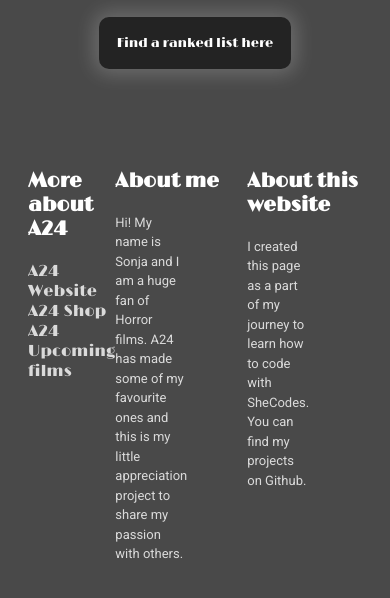
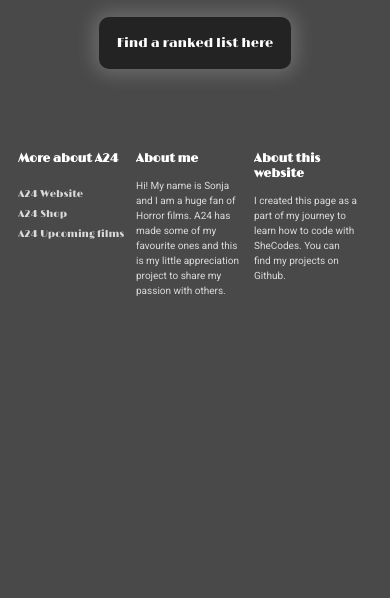
Before and after one commit to itsSonchan/A24HorrorList, a plain HTML site: page index.html in a window 390 px wide. Shown: the part 300-898 px from the top of the page. After the commit the page ends 844 px from the top, so only its background shows below. Drawn offline with nearby package versions, Linux system fonts and the light colour scheme.

Commit message:
made footer responsive

```diff
--- a/index.html
+++ b/index.html
@@ -30,15 +30,23 @@
             <h3>More about A24</h3>
             <ul>
               <li>
-                <a href="https://a24films.com/" target="_blank">A24 Website</a>
+                <a href="https://a24films.com/" target="_blank" class="a24-link"
+                  >A24 Website</a
+                >
               </li>
               <li>
-                <a href="https://shop.a24films.com/" target="_blank"
+                <a
+                  href="https://shop.a24films.com/"
+                  target="_blank"
+                  class="a24-link"
                   >A24 Shop</a
                 >
               </li>
               <li>
-                <a href="https://a24films.com/films" target="_blank"
+                <a
+                  href="https://a24films.com/films"
+                  target="_blank"
+                  class="a24-link"
                   >A24 Upcoming films</a
                 >
               </li>
--- a/styles.css
+++ b/styles.css
@@ -87,4 +87,18 @@ h3 {
     font-size: 13px;
     padding: 18px;
   }
+  h3 {
+    font-size: 12px;
+  }
+  .grid p {
+    margin-right: 15px;
+    font-size: 10px;
+  }
+  .a24-link {
+    font-size: 10px;
+    margin-right: 10px;
+  }
+  footer {
+    padding: 10px;
+  }
 }
```
